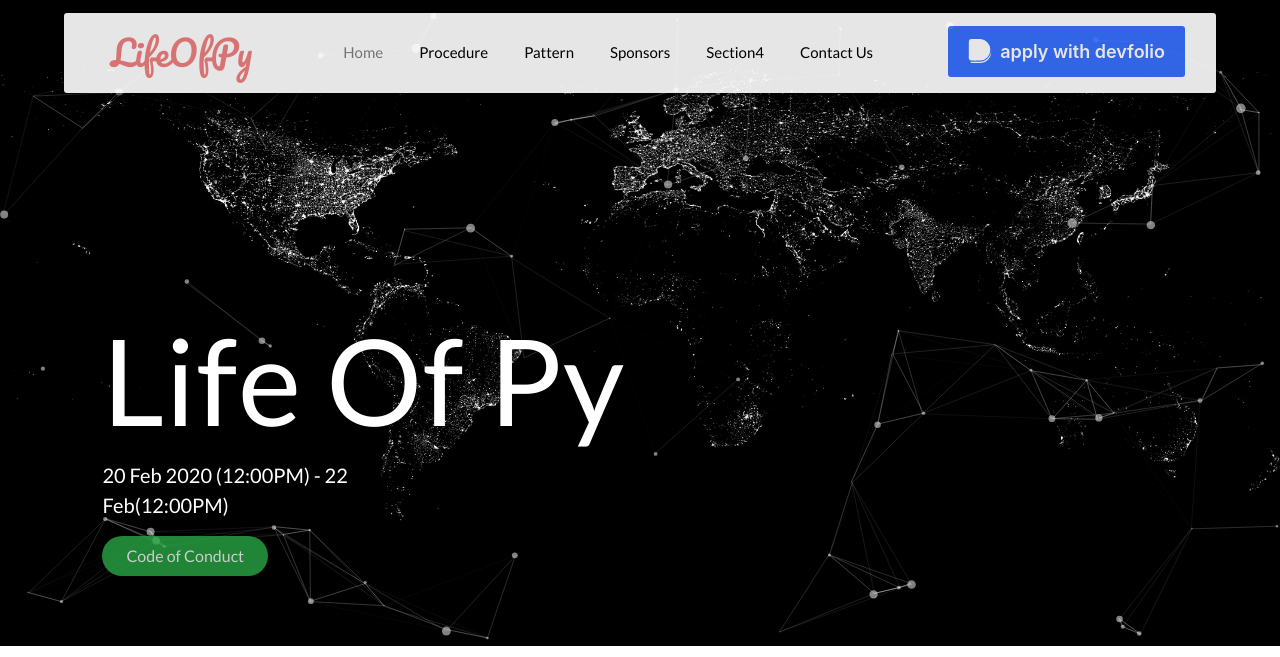
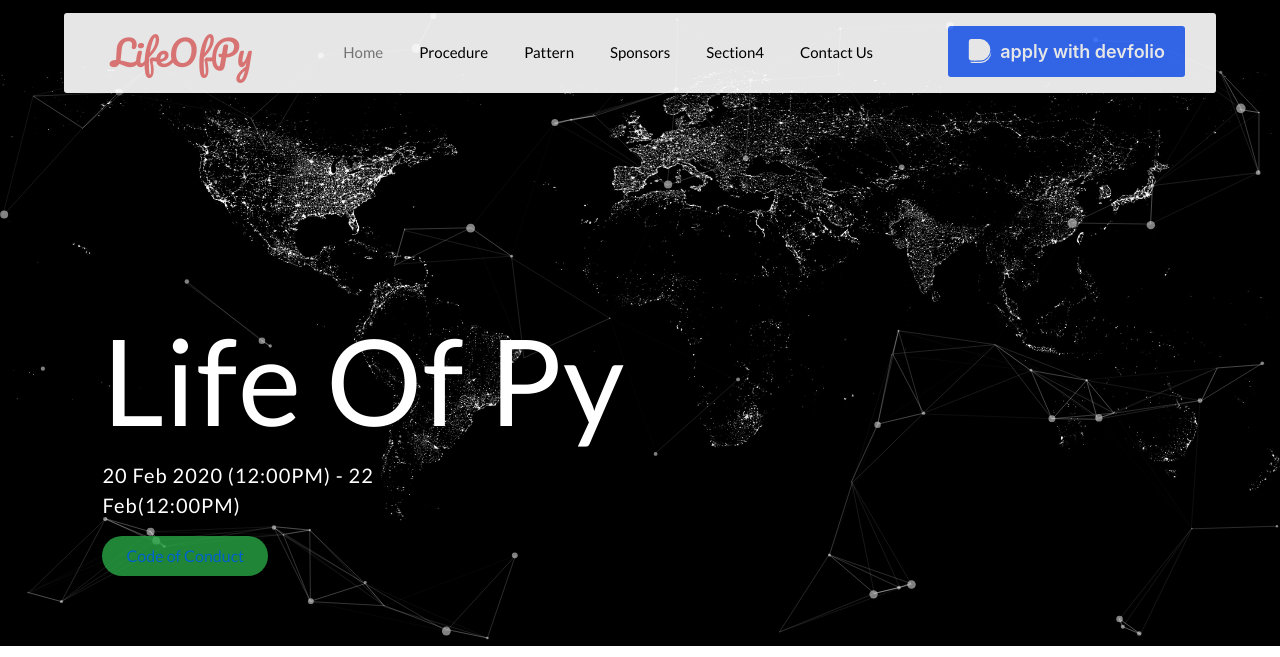
Before and after one commit to webholik/lifeofpy, a PHP site: page / in a window 1280 px wide. Shown: the top 657 px of the page. Run offline with PHP 8.4, Linux system fonts and the light colour scheme; some libraries are stand-ins or nearby versions.

Commit message:
added some changes

```diff
--- a/index.html
+++ b/index.html
@@ -71,7 +71,7 @@
 						<!-- <button id="devfolio-apply-now"><svg class="logo" xmlns="http://www.w3.org/2000/svg" fill="#fff"viewBox="0 0 115.46 123.46" style="height:24px;width:24px;margin-right:8px"><path d="M115.46 68a55.43 55.43 0 0 1-50.85 55.11S28.12 124 16 123a12.6 12.6 0 0 1-10.09-7.5 15.85 15.85 0 0 0 5.36 1.5c4 .34 10.72.51 20.13.51 13.82 0 28.84-.38 29-.38h.26a60.14 60.14 0 0 0 54.72-52.47c.05 1.05.08 2.18.08 3.34z" /><path d="M110.93 55.87A55.43 55.43 0 0 1 60.08 111s-36.48.92-48.58-.12C5 110.29.15 104.22 0 97.52l.2-83.84C.38 7 5.26.94 11.76.41c12.11-1 48.59.12 48.59.12a55.41 55.41 0 0 1 50.58 55.34z"/></svg>Apply with Devfolio</button> -->
 						<!-- <input type="button" value="Register" class="btn site-btn1 px-4 py-2 mr-4 btn-danger"> -->
 						<!-- <input type="button" value="Button2" class="btn site-btn2 px-4 py-2 mr-4 btn-light"> -->
-						<button class="btn-success px-4 py-2 mr-4 site-btn1 border-0 rounded-pill">Code of Conduct</button>
+						<button class="btn-success px-4 py-2 mr-4 site-btn1 border-0 rounded-pill"><a href="https://devfolio.co/code-of-conduct">Code of Conduct</a></button>
 					</div>
 				</div>
 			</div>
--- a/style.css
+++ b/style.css
@@ -96,6 +96,7 @@ box-shadow: 0px 0px 10px 2px rgba(0,0,0,0.65);
 .site-desc{
 	font-size:20px;
 	width:56%;
+	letter-spacing:1px;
 }
 
 .site-btn1{
```
